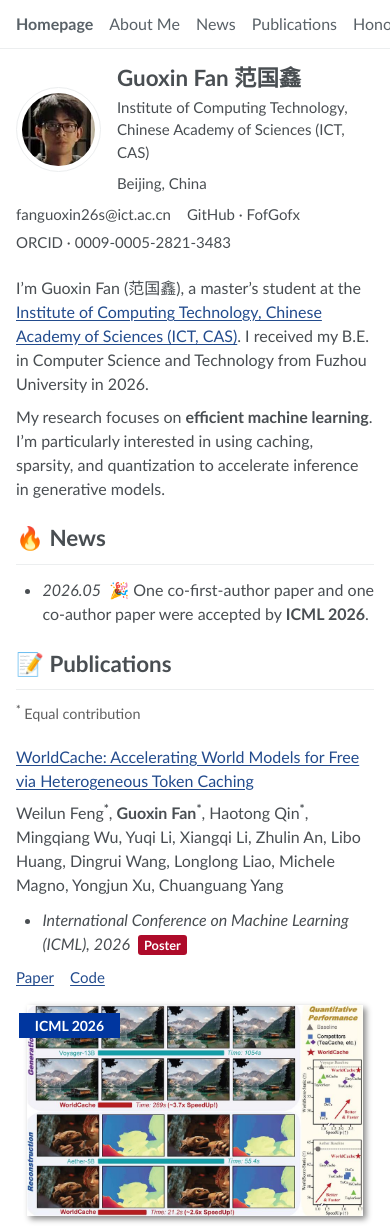
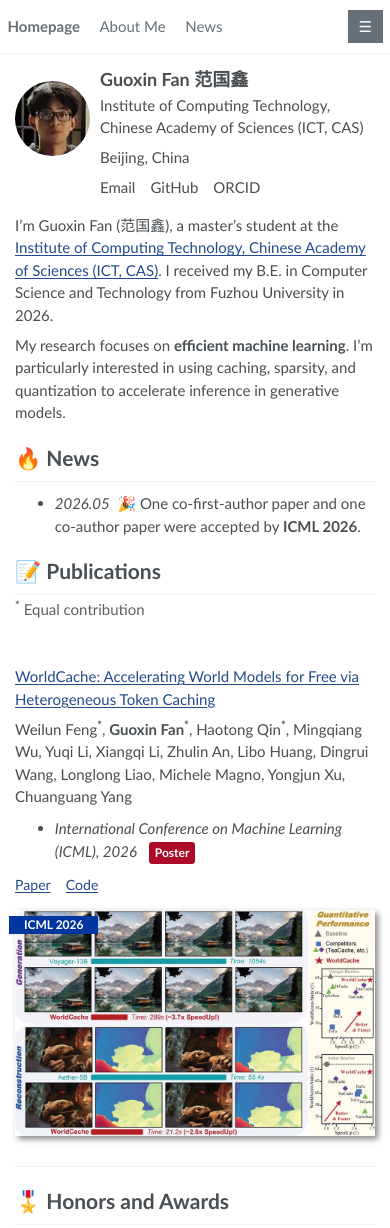
Before and after one commit to FofGofx/fofgofx.github.io, a plain HTML site: page index.html in a window 390 px wide. Shown: the top 1228 px of the page. Drawn offline with Linux system fonts and the light colour scheme.

Commit message:
Match measured academic typography, publication layout and mobile navigation

```diff
--- a/index.html
+++ b/index.html
@@ -6,14 +6,16 @@
   <meta name="description" content="Guoxin Fan (范国鑫) is a master's student at ICT, CAS interested in efficient machine learning and accelerating generative models.">
   <title>Guoxin Fan 范国鑫 | Academic Homepage</title>
   <link rel="icon" href="assets/guoxin-fan.jpg">
-  <link rel="stylesheet" href="style.css?v=academic-2">
+  <link rel="stylesheet" href="style.css?v=academic-3">
 </head>
 <body id="top">
   <a class="skip" href="#about">Skip to content</a>
   <header><nav aria-label="Page sections">
     <a class="home" href="#top">Homepage</a>
-    <div class="anchors">
-      <a href="#about">About Me</a><a href="#news">News</a><a href="#publications">Publications</a>
+    <a href="#about">About Me</a><a href="#news">News</a>
+    <button class="menu-toggle" hidden aria-controls="more-sections" aria-expanded="false" aria-label="More sections">☰</button>
+    <div class="anchors" id="more-sections">
+      <a href="#publications">Publications</a>
       <a href="#honors">Honors and Awards</a><a href="#education">Education</a><a href="#services">Services</a>
     </div>
   </nav></header>
@@ -24,9 +26,9 @@
       <p class="role">Institute of Computing Technology, Chinese Academy of Sciences (ICT, CAS)</p>
       <p class="location">Beijing, China</p></div>
       <div class="contact">
-        <a href="mailto:fanguoxin26s@ict.ac.cn">fanguoxin26s@ict.ac.cn</a>
-        <a href="https://github.com/FofGofx">GitHub · FofGofx</a>
-        <a href="https://orcid.org/0009-0005-2821-3483">ORCID · 0009-0005-2821-3483</a>
+        <a href="mailto:fanguoxin26s@ict.ac.cn" title="fanguoxin26s@ict.ac.cn">Email<span> · fanguoxin26s@ict.ac.cn</span></a>
+        <a href="https://github.com/FofGofx" title="FofGofx on GitHub">GitHub</a>
+        <a href="https://orcid.org/0009-0005-2821-3483" title="ORCID 0009-0005-2821-3483">ORCID<span> · 0009-0005-2821-3483</span></a>
       </div>
     </aside>
     <main>
@@ -59,14 +61,42 @@
       </section>
       <section id="education">
         <h2><span aria-hidden="true">📖</span> Education</h2>
-        <div class="entry"><div class="date">Sep 2026 – Present</div><p><strong>Institute of Computing Technology, Chinese Academy of Sciences</strong><br>Master’s student in <em>Computer Science and Technology</em></p></div>
-        <div class="entry"><div class="date">Sep 2022 – Jul 2026</div><p><strong>Fuzhou University</strong><br>Bachelor of Engineering in <em>Computer Science and Technology</em></p></div>
+        <ul class="degrees">
+          <li><p><em>2026.09 – Present</em> &nbsp; <strong>Institute of Computing Technology, Chinese Academy of Sciences</strong></p>
+            <p>Master’s student in <em>Computer Science and Technology</em></p></li>
+          <li><p><em>2022.09 – 2026.07</em> &nbsp; <strong>Fuzhou University</strong></p>
+            <p>Bachelor of Engineering in <em>Computer Science and Technology</em></p></li>
+        </ul>
       </section>
       <section id="services">
         <h2><span aria-hidden="true">💼</span> Services</h2>
-        <div class="entry"><div class="date">2025, 2026</div><p><strong>Reviewer</strong>, AAAI Conference on Artificial Intelligence</p></div>
+        <p>Reviewer</p>
+        <ul><li>AAAI Conference on Artificial Intelligence, 2025 and 2026</li></ul>
       </section>
     </main>
   </div>
+  <script>
+    const nav = document.querySelector('nav');
+    const toggle = nav.querySelector('.menu-toggle');
+    const links = document.getElementById('more-sections');
+    const compact = window.matchMedia('(max-width: 44em)');
+    function showMenu(open) {
+      toggle.hidden = !compact.matches;
+      toggle.setAttribute('aria-expanded', String(open && compact.matches));
+      links.hidden = compact.matches && !open;
+    }
+    compact.addEventListener('change', () => showMenu(false));
+    toggle.addEventListener('click', () => showMenu(links.hidden));
+    document.addEventListener('click', event => {
+      if (!nav.contains(event.target) || event.target.closest('nav a')) showMenu(false);
+    });
+    document.addEventListener('keydown', event => {
+      if (event.key === 'Escape' && toggle.getAttribute('aria-expanded') === 'true') {
+        showMenu(false);
+        toggle.focus();
+      }
+    });
+    showMenu(false);
+  </script>
 </body>
 </html>
--- a/style.css
+++ b/style.css
@@ -2,14 +2,15 @@
   color-scheme: light;
   --ink: #494e52;
   --link: #224b8d;
-  --line: #eceeef;
+  --line: #f2f3f3;
+  font-size: 93.75%;
 }
 * { box-sizing: border-box; }
 body {
   margin: 0;
   color: var(--ink);
   background: #fff;
-  font: 1rem/1.5 Optima, KaiTi, BlinkMacSystemFont, Helvetica, Arial, sans-serif;
+  font: 1rem/1.5 Optima, KaiTi, BlinkMacSystemFont, Helvetica, Arial, -apple-system, Roboto, sans-serif;
 }
 a { color: var(--link); text-underline-offset: .12em; }
 a:hover { color: #122f5c; }
@@ -25,8 +26,8 @@ header {
 }
 nav, .layout { max-width: 925px; margin-inline: auto; padding-inline: 1rem; }
 nav, .anchors { display: flex; align-items: center; gap: 2rem; }
-nav { min-height: 3.5rem; }
-nav a { padding-block: .4rem; color: #596167; text-decoration: none; white-space: nowrap; }
+nav { position: relative; min-height: 3.5rem; padding: .5rem; }
+nav a { padding-block: .5rem; color: #677077; text-decoration: none; white-space: nowrap; }
 nav a:hover { text-decoration: underline; }
 .home { font-weight: 700; }
 .layout { padding-block: 1rem 4rem; }
@@ -42,21 +43,21 @@ aside { align-self: start; }
   padding: 5px;
 }
 h1, h2, h3 { line-height: 1.2; }
-h1 { font-size: 1.4rem; margin: .65rem 0; }
+h1 { font-size: 1.4rem; margin: 10px 0; }
 h1 span { white-space: nowrap; }
-p { margin: 0 0 .55rem; }
-.role, .contact, .location { font-size: .94rem; }
+p { margin: 0 0 .5rem; }
+.role, .contact, .location { font-size: 1rem; }
 .location { margin-top: 1rem; }
 .contact { display: grid; gap: .35rem; }
 .contact a { width: fit-content; max-width: 100%; overflow-wrap: anywhere; color: inherit; text-decoration: none; }
 .contact a:hover { text-decoration: underline; }
 section { scroll-margin-top: 4.5rem; }
-h2 { margin: 1.1em 0 .6em; padding-bottom: .5em; border-bottom: 1px solid var(--line); font-size: 1.4rem; }
-ul { margin: .4rem 0; padding-left: 1.65rem; }
-time, .date { font-style: italic; }
-.entry { display: flex; flex-wrap: wrap; align-items: baseline; gap: .25rem .85rem; margin: .45rem 0; }
-.entry p { margin: 0; }
-.legend { font-size: .9rem; color: #606060; }
+h2 { margin: 1em 0 .5em; padding-bottom: .5em; border-bottom: 1px solid var(--line); font-size: 1.4rem; }
+ul { margin: 1em 0; padding-left: 2.65rem; }
+h2 + ul { margin-top: .7em; }
+li + li { margin-top: .5em; }
+time { font-style: italic; }
+.legend { margin: -.5rem 0 1rem; color: #606060; }
 sup { font-size: .75em; line-height: 0; font-weight: 700; }
 article {
   display: grid;
@@ -70,20 +71,21 @@ article {
 .figure img { display: block; width: 100%; height: auto; box-shadow: 3px 3px 6px #888; }
 .venue {
   position: absolute;
-  left: -.5rem;
-  top: .5rem;
-  padding: .12rem 1rem;
+  left: -.5em;
+  top: .5em;
+  padding: 0 1rem;
   color: white;
   background: #00369f;
-  font-size: .875rem;
+  font-size: .8rem;
   font-weight: 600;
 }
-h3 { font-size: 1rem; font-weight: 500; line-height: 1.5; margin: 0 0 .55rem; }
+h3 { font-size: 1rem; font-weight: 400; line-height: 1.5; margin: 0 0 .5rem; }
 .acceptance { margin-block: .65rem; }
-.poster { color: white; background: #ae0b2a; padding: 2px 6px; margin-left: .3em; border-radius: 3px; font-size: .8em; font-weight: bold; }
+.poster { display: inline-block; vertical-align: middle; color: white; background: #ae0b2a; padding: 2px 6px; margin-left: 8px; border-radius: 3px; font-size: .8em; font-weight: bold; }
 .links { display: flex; gap: 1rem; font-size: .94rem; }
 @media (min-width: 925px) {
-  .layout { display: grid; grid-template-columns: 15.25% minmax(0, 1fr); column-gap: 5.93%; }
+  .layout { display: grid; grid-template-columns: 15.2542% minmax(0, 1fr); column-gap: 5.9322%; }
+  main { padding-top: .5rem; }
   aside { position: sticky; top: 6rem; }
 }
 @media (min-width: 1280px) {
@@ -91,15 +93,22 @@ h3 { font-size: 1rem; font-weight: 500; line-height: 1.5; margin: 0 0 .55rem; }
 }
 @media (max-width: 924px) {
   nav, .anchors { gap: 1.15rem; }
-  aside { display: grid; grid-template-columns: 85px minmax(0, 1fr); gap: .5rem 1rem; align-items: center; margin-bottom: 1.4rem; }
+  aside { display: grid; grid-template-columns: 75px minmax(0, 1fr); gap: .5rem 10px; align-items: center; margin-bottom: 1rem; }
+  .portrait { padding: 0; border: 0; }
   h1 { margin: 0 0 .25rem; }
   .location { margin: .2rem 0 0; }
-  .contact { grid-column: 1/-1; display: flex; flex-wrap: wrap; column-gap: 1rem; }
+  .contact { grid-column: 2; display: flex; flex-wrap: wrap; column-gap: 1rem; }
+  .contact span { display: none; }
 }
-@media (max-width: 700px) {
-  nav { gap: 1rem; min-height: 3rem; overflow-x: auto; }
-  .anchors { gap: 1rem; padding-right: 1rem; }
-  article { grid-template-columns: 1fr; gap: 1rem; padding: .7rem 0 1.5rem; }
-  .figure { grid-row: 2; justify-self: center; width: 94%; }
-  .entry { flex-direction: column; }
+.menu-toggle { margin-left: auto; border: 0; padding: .35rem .7rem; background: #677077; color: white; font: inherit; cursor: pointer; }
+@media (max-width: 44em) {
+  nav { gap: 1.3rem; flex-wrap: wrap; }
+  .menu-toggle:not([hidden]) + .anchors:not([hidden]) { position: absolute; top: 100%; right: .5rem; display: grid; gap: 0; padding: .4rem 1rem; background: white; border: 1px solid var(--line); box-shadow: 0 3px 10px #0002; }
+  .anchors { flex-wrap: wrap; }
+  nav .anchors[hidden] { display: none; }
 }
+@media (width < 48em) {
+  h1 { font-size: 1.2rem; }
+  article { grid-template-columns: minmax(0, 1fr); gap: 1rem; }
+  .figure { grid-row: 2; justify-self: center; }
+}
```
